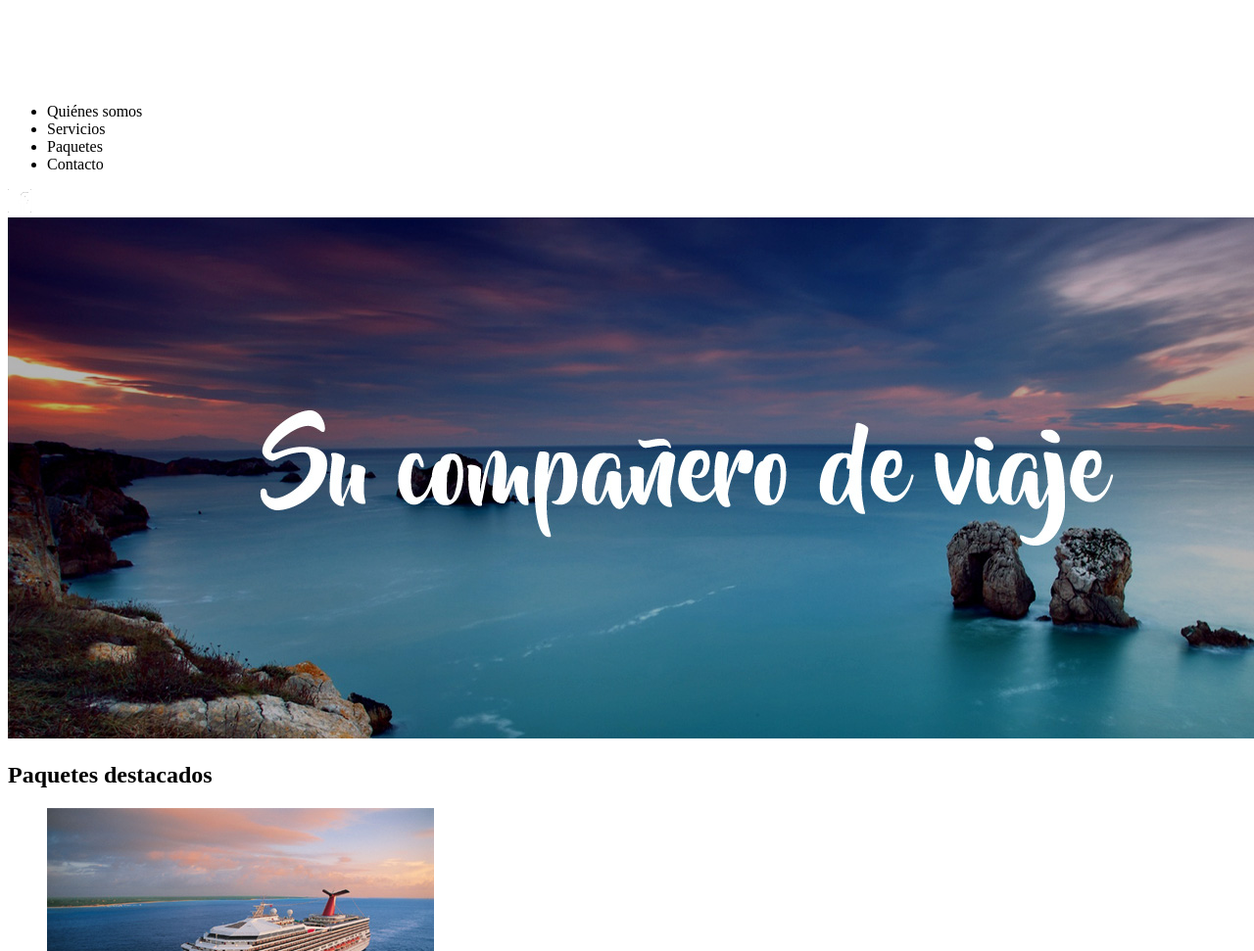
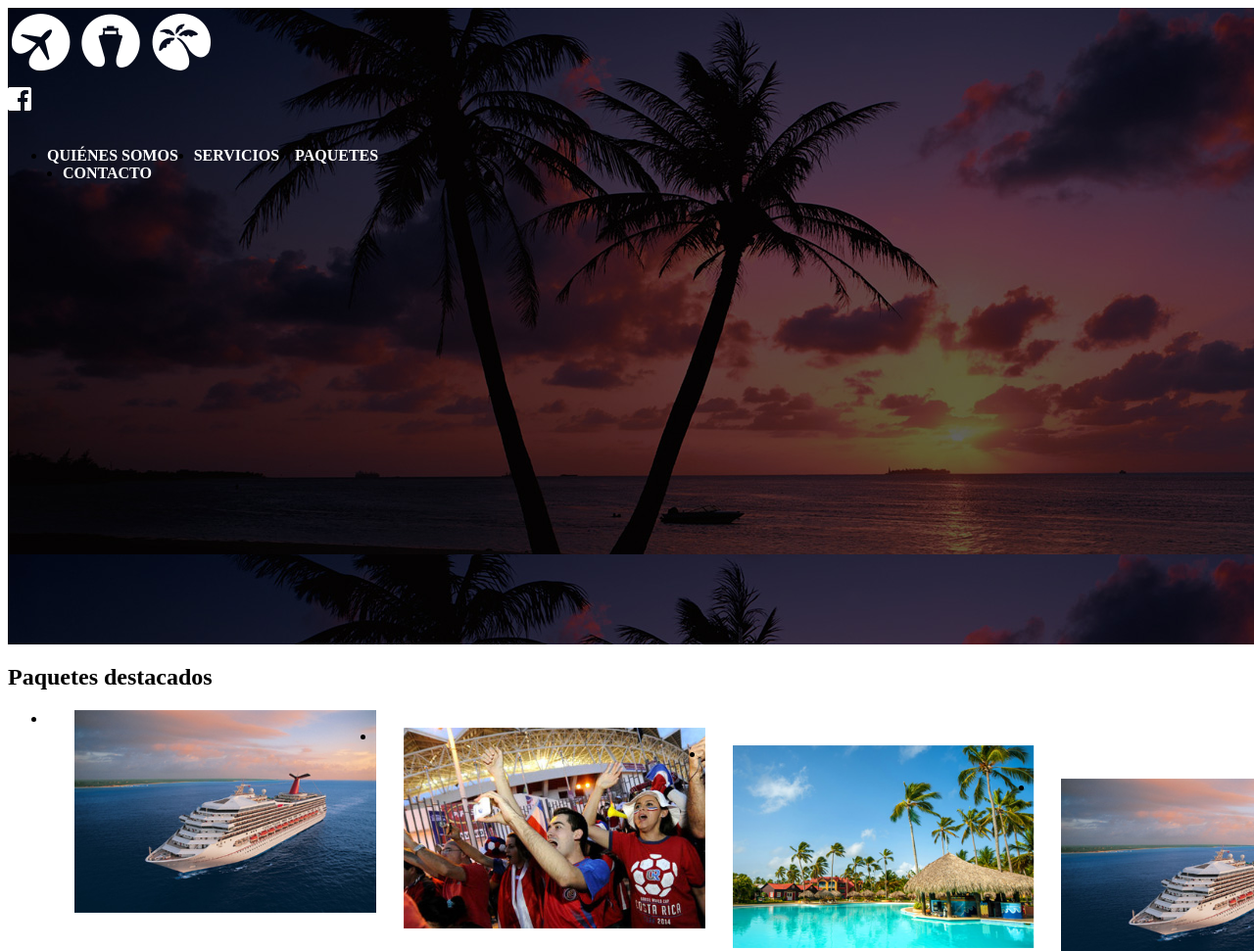
Before and after one commit to fbarqueroz/quiz_1_dise-oWeb, a plain HTML site: page index.html in a window 1280 px wide. Shown: the top 971 px of the page at 98% size. Drawn offline with Linux system fonts and the light colour scheme.

Commit message:
agrego cambios del estilo

```diff
--- a/index.html
+++ b/index.html
@@ -8,7 +8,7 @@
 
 	<link rel="stylesheet" type="text/css" href="css/styles.css" />
 
-	<title>Creative Studio</title>
+	<title>Quiz</title>
 
 </head>
 
@@ -16,17 +16,20 @@
 
 	<div class="wrapper">
 		<div class="header clearfix">
-			<div>
+			<div class="header_iconos clearfix">
 				<img src="img/iconos.png" alt="Logo header">
 			</div>
-			<ul>
-				<li>Quiénes somos</li>
-				<li>Servicios</li>
-				<li>Paquetes</li>
-				<li>Contacto</li>
-			</ul>
-			<img src="img/fb.png" alt="Facebook logo header">
-			<img src="img/portada.jpg" alt="">
+			<div class="header_list clearfix">
+				<ul>
+					<li><a href="">Quiénes somos</a></li>
+					<li><a href="">Servicios</a></li>
+					<li><a href="">Paquetes</a></li>
+					<li><a href="">Contacto</a></li>
+				</ul>
+			</div>
+			<div class="header_fb">
+				<a href=""><img src="img/fb.png" alt="Facebook logo header"></a>
+			</div>
 		</div>
 
 		<div class="main clearfix">
@@ -39,7 +42,7 @@
 					<li><img src="img/sele.jpg" alt=""></li>
 					<li><img src="img/hotel.jpg" alt=""></li>
 				</ul>
-				<ul class="box_img_content">
+				<ul class="box_img">
 					<li><img src="img/barco.jpg" alt=""></li>
 					<li><img src="img/sele.jpg" alt=""></li>
 					<li><img src="img/hotel.jpg" alt=""></li>
--- /dev/null
+++ b/sass/config/global.scss
@@ -0,0 +1,11 @@
+
+.clearfix::after {
+    content: "";
+    clear: both;
+    display: table;
+}
+
+.wrapper {
+    width: 1440px;
+    margin: 0 auto;
+}
--- /dev/null
+++ b/sass/partials/header.scss
@@ -0,0 +1,35 @@
+/*header*/
+
+.header {
+    height: 650px;
+    background-image: url(../img/bg.jpg);
+    position: relative;
+}
+
+.header_iconos {
+	width: 19%;
+}
+
+.header_list {
+    list-style: none;
+	margin: 45px 0 0 0;
+    padding: 0;
+    position: absolute;
+
+    li {
+    float: left;
+    }
+
+    li + li {
+        margin-left: 4%;
+    }
+
+    a {
+        font-size: 16px;
+        font-weight: bold;
+        color:white;
+        text-decoration: none;
+        list-style: none;
+        text-transform: uppercase;
+    }
+}
--- /dev/null
+++ b/sass/partials/main.scss
@@ -0,0 +1,18 @@
+
+/*Main*/
+
+.box_img{
+	img {
+		display: block;
+    }
+
+    img {
+        max-width: 100%;
+        width: 22%;
+        float: left;
+    }
+}
+
+.box_img + .box_img{
+	margin-left: 2%;
+}
--- /dev/null
+++ b/sass/styles.scss
@@ -0,0 +1,7 @@
+
+@import 'partials/header.scss';
+@import 'partials/main.scss';
+@import 'partials/footer.scss';
+
+@import 'config/mixin.scss';
+@import 'config/global.scss';
```
Also changed, not shown: css/styles.css, sass/config/mixin.scss (added), sass/partials/footer.scss (added), 1 other file.
